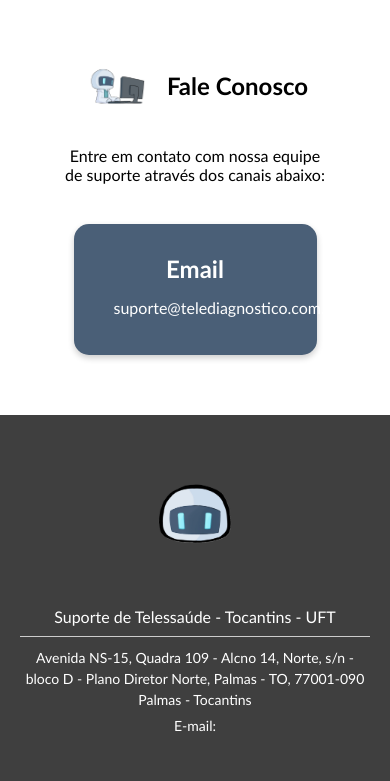
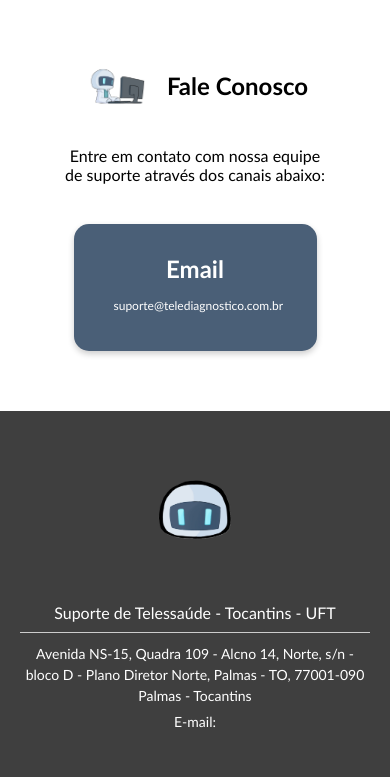
Before and after one commit to bibimoura/Suporte_Telessaude, a plain HTML site: page contatos.html in a window 390 px wide. Shown: the part 92-873 px from the top of the page. Drawn offline with Linux system fonts and the light colour scheme.

Commit message:
Alterações no suporte.css

```diff
--- a/assets/css/suporte.css
+++ b/assets/css/suporte.css
@@ -373,6 +373,11 @@
     max-width: 320px;
   }
 
+  .card p {
+  font-size: 12px;
+}
+
+
   .titulo-contatos img {
     width: 70px;
   }
```
